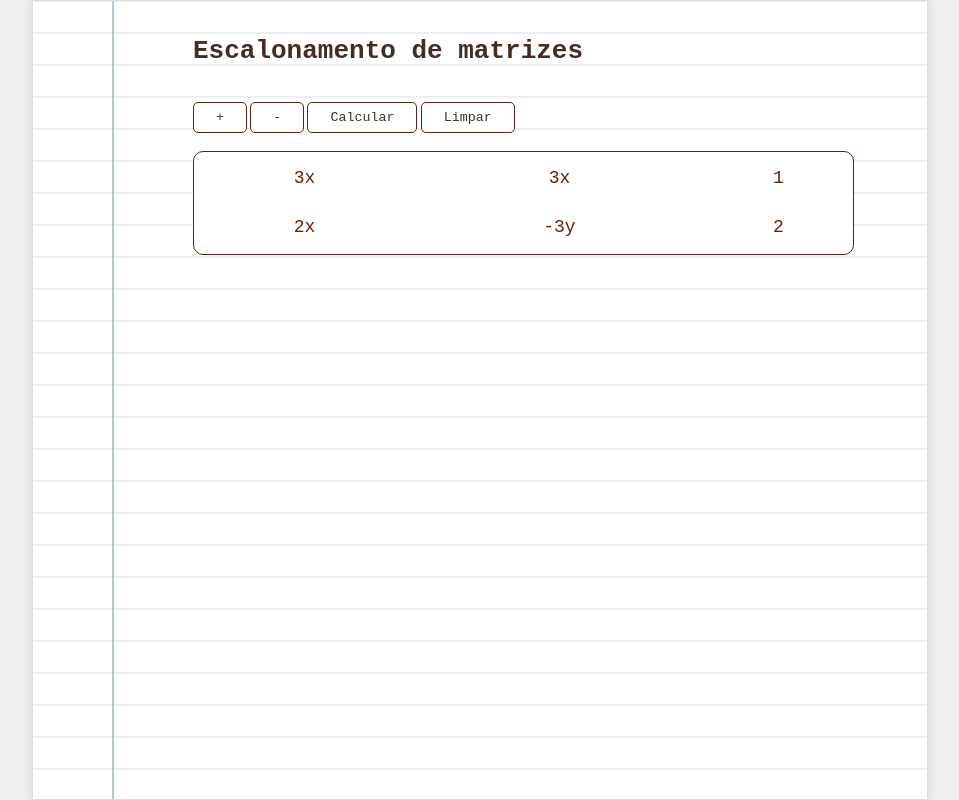
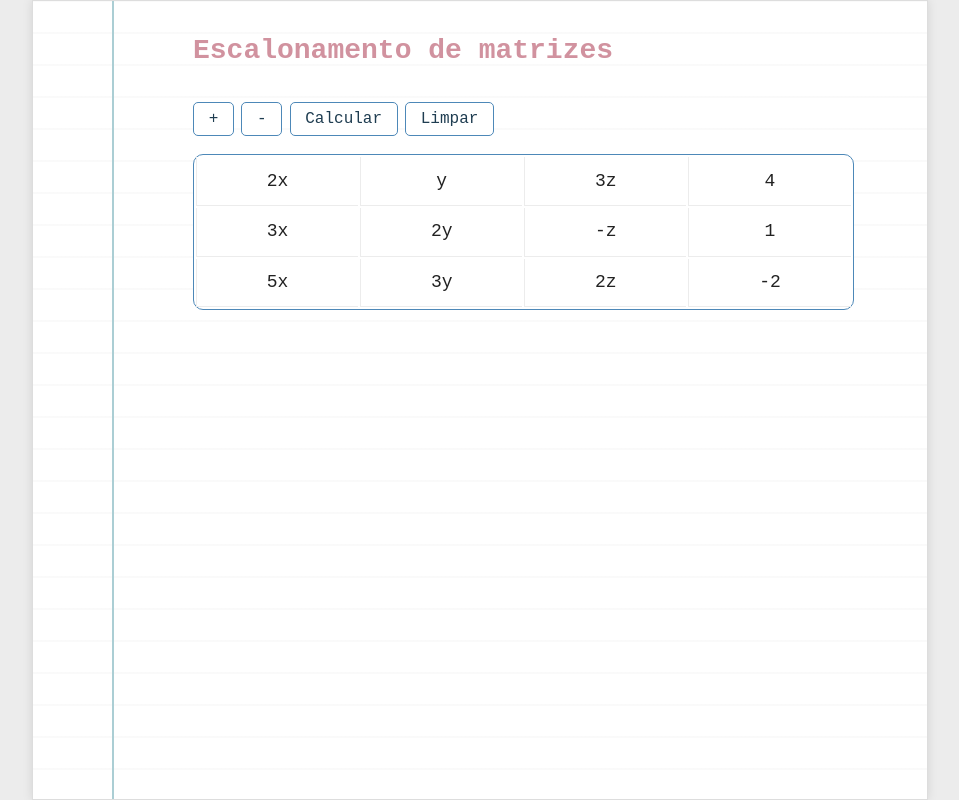
Before and after one commit to Almile/escalonamento, a plain HTML site: page index.html in a window 1280 px wide. Shown: the whole page, without its empty margins (160-1119 px from the left). Drawn offline with Linux system fonts and the light colour scheme.

Commit message:
Style inserido

```diff
--- a/index.html
+++ b/index.html
@@ -22,14 +22,22 @@
 
             <table id="tabela">
                 <tr>
+                    <td contenteditable="true">2x</td>
+                    <td contenteditable="true">y</td>
+                    <td contenteditable="true">3z</td>
+                    <td contenteditable="true">4</td>
+                </tr>
+                <tr>
                     <td contenteditable="true">3x</td>
-                    <td contenteditable="true">3x</td>
+                    <td contenteditable="true">2y</td>
+                    <td contenteditable="true">-z</td>
                     <td contenteditable="true">1</td>
                 </tr>
                 <tr>
-                    <td contenteditable="true">2x</td>
-                    <td contenteditable="true">-3y</td>
-                    <td contenteditable="true">2</td>
+                    <td contenteditable="true">5x</td>
+                    <td contenteditable="true">3y</td>
+                    <td contenteditable="true">2z</td>
+                    <td contenteditable="true">-2</td>
                 </tr>
             </table>
         </div>
--- a/script.js
+++ b/script.js
@@ -145,7 +145,7 @@ document.addEventListener('DOMContentLoaded', (event) => {
 
             const paragrafo = document.createElement("p");
             paragrafo.id = "paragrafo" + equacao;
-            paragrafo.style.color = "var(--butter)";
+            paragrafo.style.color = "var(--natural)";
 
             const paragraf = document.createElement("p");
             paragraf.id = "paragraf" + equacao;
--- a/style.css
+++ b/style.css
@@ -4,25 +4,24 @@
     margin: 0;
     padding: 0;
 
-    --organic:#6a6f4c;
-    --butter:#cbb69d;
-    --coconut:#ede1d2;
-    --natural: #80604459;
-    --palm-oil:#5d2510;
-    --cocoa: #412f26;
-    --fundo:#eee;
+    --organic:#4d88b8;
+    --butter:#c3d2e1;
+    --fundo:#ececec;
+    --natural: #d1929f;
+    --palm-oil:#1f3d51;
 }
 
 button:hover{
-    background-color: #cbb69d;
+    background-color: var(--butter);
+    color: var(--palm-oil);
 }
 
 button:focus{
-    background-color: #cbb69d;
+    background-color: var(--fundo);
 }
 
 body{
-    background-color: #eee;
+    background-color: var(--fundo);
     display: flex;
     justify-content: center;
 }
@@ -34,11 +33,11 @@ body{
     background-color: #fff;
     background-image:
     linear-gradient(90deg, transparent 79px, #abced4 79px, #abced4 81px, transparent 81px),
-    linear-gradient(#eee .1em, transparent .1em);
+    linear-gradient(#eeeeee4d .1em, transparent .1em);
     background-size:115% 1.5em;
     background-position: right;
     line-height: 2em; /* Ajuste a altura da linha conforme necessário */
-    border: 1px solid #ddd;
+    border: 1px solid #dddddd;
     box-shadow: 0 0 10px rgba(0,0,0,0.1);
 }
 
@@ -69,45 +68,49 @@ body{
 }
 
 h1, h2{
-    color: var(--cocoa);
-    font-size: 26px;
-    width: 95%;
+    color: var(--natural);
+    font-size: 28px;
+    width: 98%;
 }
 
 
 .botoes{
     display: flex;
-    gap: 0.2em;
+    gap: 1%;
     width: 100%;
     align-items: center;
 }
 
 button{
-    padding:1% 3%;
-    border: 1px solid var(--palm-oil);
-    color: var(--cocoa);
+    padding:1% 2%;
+    border: 1px solid var(--organic);
+    color: var(--palm-oil);
+    font-size: 16px;
     border-radius: 5px;
     background-color: #fff;
 }
 
 
 table{
-    border: 1px solid var(--palm-oil);
+    border: 1px solid var(--organic);
     border-radius: 10px;
     background-color: #fff;
     min-width: 90%;
     margin: 1em 0 2em;
     font-size: 18px;
-    color: #5d2510;
+    color:#222222;
 }
 
 .segunda_etapa tr td:last-child{
-    border-left: 1px dotted var(--cocoa);
+    border-left: 1px dashed var(--organic);
 }
 
 th, td {
     text-align: center;
     padding: .3em;
+    border-left: 1px solid var(--fundo);
+    border-bottom: 1px solid var(--fundo);
+
 }
 
 
@@ -120,8 +123,8 @@ th, td {
 }
 
 #resolucaoEquacoes div{
-    border-top: 1px solid var(--cocoa);
-    border-bottom: 1px solid var(--cocoa);
+    border-top: 1px solid var(--organic);
+    border-bottom: 1px solid var(--organic);
     margin: 10px;
     padding: 1em;
     font-size: 20px;
```
